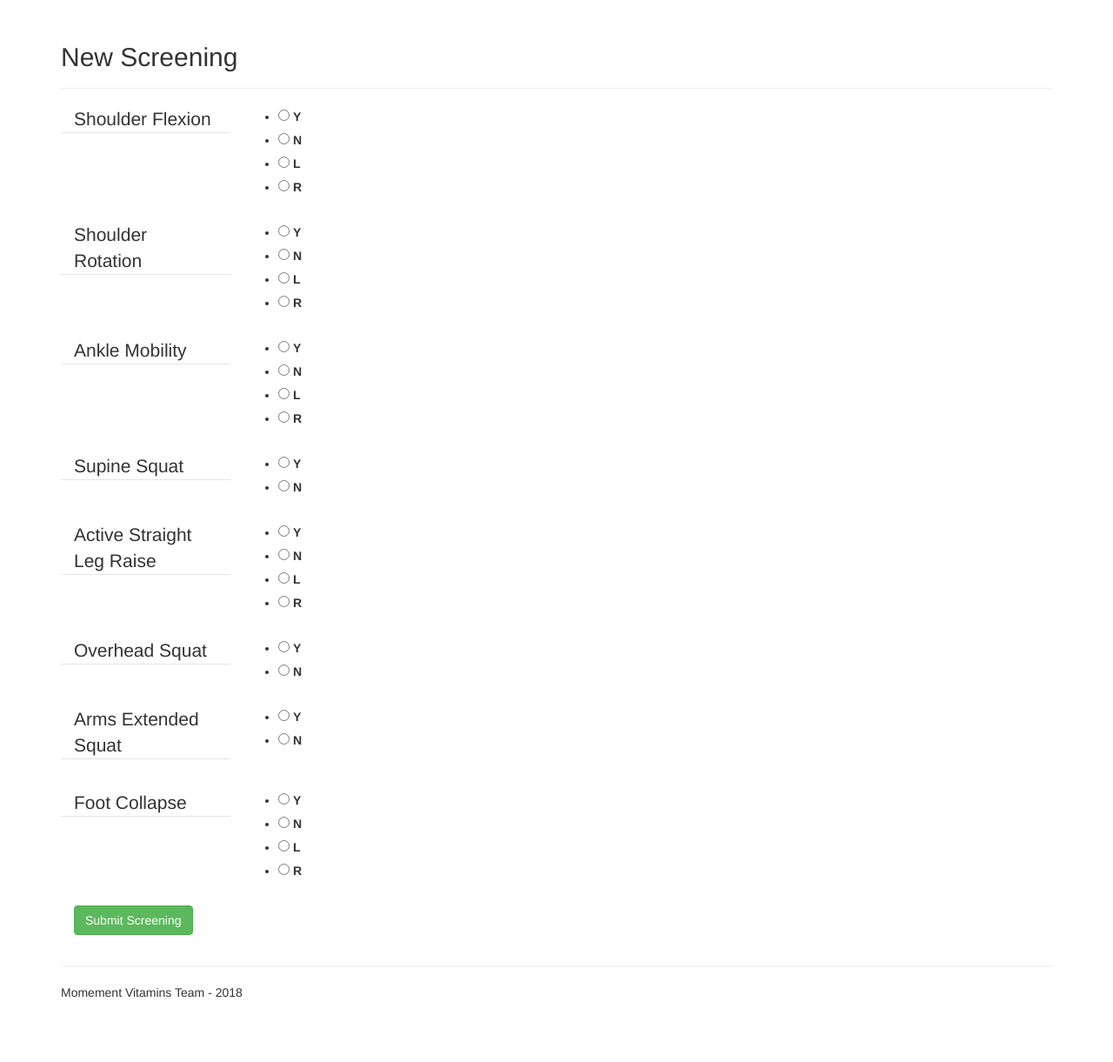
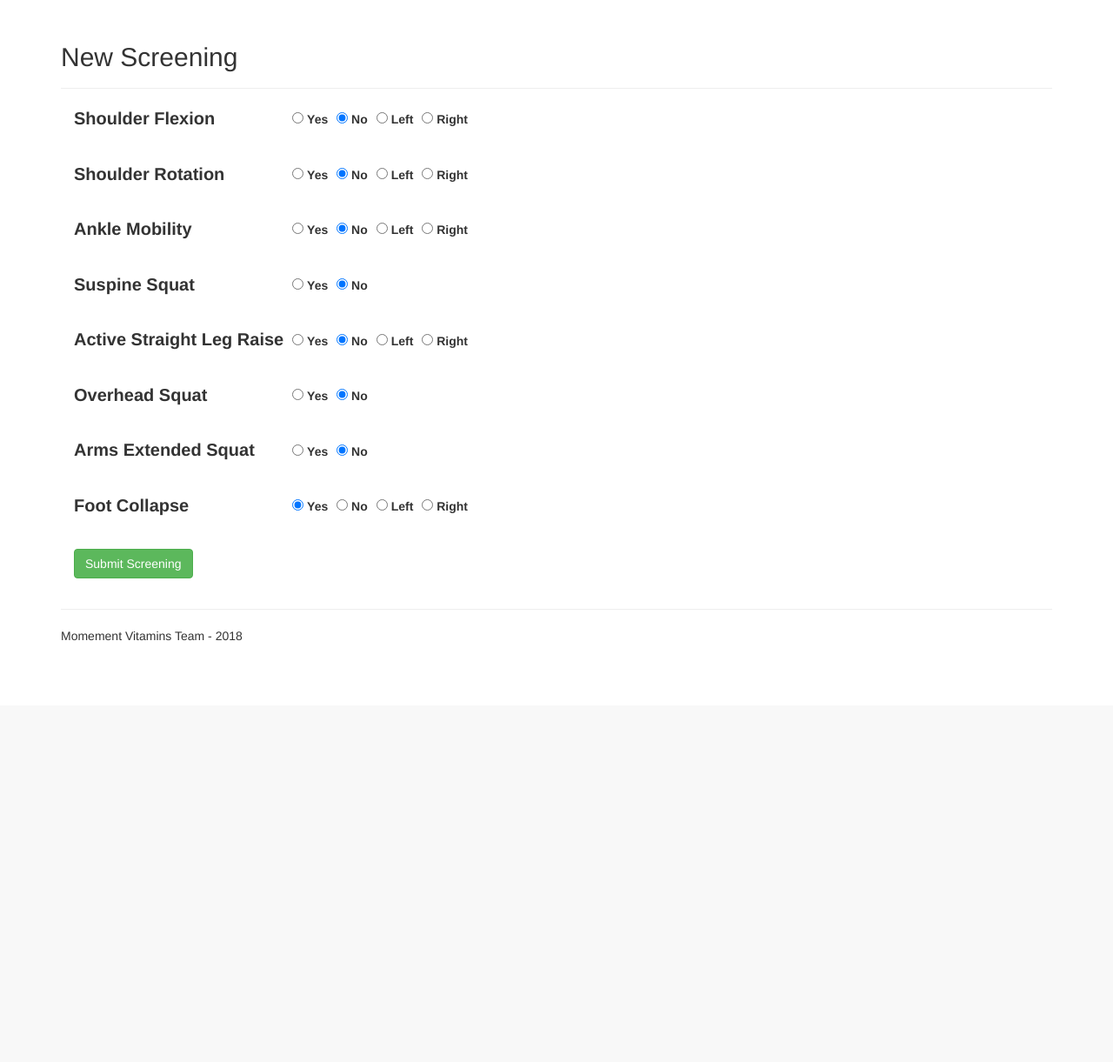
Before and after one commit to Spartee/Movement-Vitamins-Web, a Flask app: page /new_screening in a window 1280 px wide. Shown: the part 51-1272 px from the top of the page at 87% size. After the commit the page ends 788 px from the top, so only its background shows below. Run offline with Flask 2, Linux system fonts and the light colour scheme; some libraries are stand-ins or nearby versions.

Commit message:
Switched screening to table, formatted radio buttons

```diff
--- a/web/project/templates/movement_screening.html
+++ b/web/project/templates/movement_screening.html
@@ -9,63 +9,77 @@
         <form action="{{ url_for('users.new_screening') }}" method="post" enctype="multipart/form-data">
             {{ form.csrf_token }}
 
+            <style>
+                    .screening_td {
+                       padding-left: 10px;
+                       padding-bottom: 30px;
+                    }
 
-            <div class="form-group row">
-                <legend for="shoulder_flexion" class="col-form-legend col-sm-2">Shoulder Flexion</legend>
-                <div class="col-sm-6">
-                    {{ form.shoulder_flexion}} {{ render_errors(form.shoulder_flexion) }}
-                </div>
-            </div>
+                    .screening_th {
+                       padding-bottom: 30px;
+                    }
 
-            <div class="form-group row">
-                <legend for="shoulder_rotation" class="col-form-legend col-sm-2">Shoulder Rotation</legend>
-                <div class="col-sm-6">
-                    {{ form.shoulder_rotation}} {{ render_errors(form.shoulder_rotation) }}
-                </div>
-            </div>
+                    .screening_label {
+                        font-size:20px;
+                    }
+            </style>
 
-            <div class="form-group row">
-                <legend for="ankle_mobility" class="col-form-legend col-sm-2">Ankle Mobility</legend>
-                <div class="col-sm-6">
-                    {{ form.ankle_mobility }} {{ render_errors(form.ankle_mobility) }}
-                </div>
-            </div>
+            <table>
+                <tr class="screening_tr">
+                    <th class="screening_th"><label class="screening_label" for="shoulder_flexion">Shoulder Flexion</label></th>
+                    {% for subfield in form.shoulder_flexion %}
+                            <td class="screening_td">{{ subfield }} {{ subfield.label }}</td>
+                    {% endfor %}
+                </tr>
 
-            <div class="form-group row">
-                <legend for="supine_squat" class="col-form-legend col-sm-2">Supine Squat</legend>
-                <div class="col-sm-6">
-                    {{ form.supine_squat }} {{ render_errors(form.supine_squat) }}
-                </div>
-            </div>
+                <tr class="screening_tr">
+                    <th class="screening_th"><label class="screening_label" class="screening_label" for="shoulder_rotation">Shoulder Rotation</label></th>
+                    {% for subfield in form.shoulder_rotation %}
+                            <td class="screening_td">{{ subfield }} {{ subfield.label }}</td>
+                    {% endfor %}
+                </tr>
 
-            <div class="form-group row">
-                <legend for="leg_raise" class="col-form-legend col-sm-2">Active Straight Leg Raise</legend>
-                <div class="col-sm-6">
-                    {{ form.leg_raise }} {{ render_errors(form.leg_raise) }}
-                </div>
-            </div>
+                <tr class="screening_tr">
+                    <th class="screening_th"><label class="screening_label" for="ankle_mobility">Ankle Mobility</label></th>
+                    {% for subfield in form.ankle_mobility %}
+                            <td class="screening_td">{{ subfield }} {{ subfield.label }}</td>
+                    {% endfor %}
+                </tr>
 
-            <div class="form-group row">
-                <legend for="overhead_squat" class="col-form-legend col-sm-2">Overhead Squat</legend>
-                <div class="col-sm-6">
-                    {{ form.overhead_squat }} {{ render_errors(form.overhead_squat) }}
-                </div>
-            </div>
+                <tr class="screening_tr">
+                    <th class="screening_th"><label class="screening_label" for="supine_squat">Suspine Squat</label></th>
+                    {% for subfield in form.supine_squat %}
+                            <td class="screening_td">{{ subfield }} {{ subfield.label }}</td>
+                    {% endfor %}
+                </tr>
+                <tr class="screening_tr">
+                    <th class="screening_th"><label class="screening_label" for="leg_raise">Active Straight Leg Raise</label></th>
+                    {% for subfield in form.leg_raise %}
+                            <td class="screening_td">{{ subfield }} {{ subfield.label }}</td>
+                    {% endfor %}
+                </tr>
 
-            <div class="form-group row">
-                <legend for="arms_extended_squat" class="col-form-legend col-sm-2">Arms Extended Squat</legend>
-                <div class="col-sm-6">
-                    {{ form.arms_extended_squat }} {{ render_errors(form.arms_extended_squat) }}
-                </div>
-            </div>
+                <tr class="screening_tr">
+                    <th class="screening_th"><label class="screening_label" for="overhead_squat">Overhead Squat</label></th>
+                    {% for subfield in form.overhead_squat %}
+                            <td class="screening_td">{{ subfield }} {{ subfield.label }}</td>
+                    {% endfor %}
+                </tr>
 
+                <tr class="screening_tr">
+                    <th class="screening_th"><label class="screening_label" for="arms_extended_squat">Arms Extended Squat</label></th>
+                    {% for subfield in form.arms_extended_squat %}
+                            <td class="screening_td">{{ subfield }} {{ subfield.label }}</td>
+                    {% endfor %}
+                </tr>
 
-            <div class="form-group row">
-                <legend for="foot_collapse" class="col-form-legend col-sm-2">Foot Collapse</legend>
-                <div class="col-sm-6">
-                    {{ form.foot_collapse }} {{ render_errors(form.foot_collapse) }}
-                </div>
-            </div>
+                <tr class="screening_tr">
+                        <th class="screening_th"><label class="screening_label" for="foot_collapse">Foot Collapse</label></th>
+                        {% for subfield in form.foot_collapse %}
+                                <td class="screening_td">{{ subfield }} {{ subfield.label }}</td>
+                        {% endfor %}
+                    </tr>
+            </table>
 
             <div class="form-group row">
                 <div class="offset-sm-2 col-sm-10">
--- a/web/project/users/forms.py
+++ b/web/project/users/forms.py
@@ -26,11 +26,11 @@ class PasswordForm(Form):
 
 
 class NewScreening(Form):
-    shoulder_rotation = RadioField('Shoulder Rotation', choices=[("Y", "Y"), ("N", "N"),("L", "L"), ("R", "R")])
-    shoulder_flexion = RadioField('Shoulder Flexion', choices=[("Y", "Y"), ("N", "N"),("L", "L"), ("R", "R")])
-    ankle_mobility = RadioField('Ankle Mobility', choices=[("Y", "Y"), ("N", "N"),("L", "L"), ("R", "R")])
-    supine_squat = RadioField('Supine Squat', choices=[("Y", "Y"), ("N", "N")])
-    leg_raise = RadioField('Leg Raise', choices=[("Y", "Y"), ("N", "N"),("L", "L"), ("R", "R")])
-    overhead_squat = RadioField('Overhead Squat', choices=[("Y", "Y"), ("N", "N")])
-    arms_extended_squat = RadioField('Arms Extended Squat', choices=[("Y", "Y"), ("N", "N")])
-    foot_collapse = RadioField('Foot Collapse', choices=[("Y", "Y"), ("N", "N"),("L", "L"), ("R", "R")])
+    shoulder_rotation = RadioField('Shoulder Rotation', choices=[("Y", "Yes"), ("N", "No"),("L", "Left"), ("R", "Right")], default='N')
+    shoulder_flexion = RadioField('Shoulder Flexion', choices=[("Y", "Yes"), ("N", "No"),("L", "Left"), ("R", "Right")], default='N')
+    ankle_mobility = RadioField('Ankle Mobility', choices=[("Y", "Yes"), ("N", "No"),("L", "Left"), ("R", "Right")], default='N')
+    supine_squat = RadioField('Supine Squat', choices=[("Y", "Yes"), ("N", "No")], default='N')
+    leg_raise = RadioField('Leg Raise', choices=[("Y", "Yes"), ("N", "No"),("L", "Left"), ("R", "Right")], default='N')
+    overhead_squat = RadioField('Overhead Squat', choices=[("Y", "Yes"), ("N", "No")], default='N')
+    arms_extended_squat = RadioField('Arms Extended Squat', choices=[("Y", "Yes"), ("N", "No")], default='N')
+    foot_collapse = RadioField('Foot Collapse', choices=[("Y", "Yes"), ("N", "No"),("L", "Left"), ("R", "Right")], default='Y')
```
